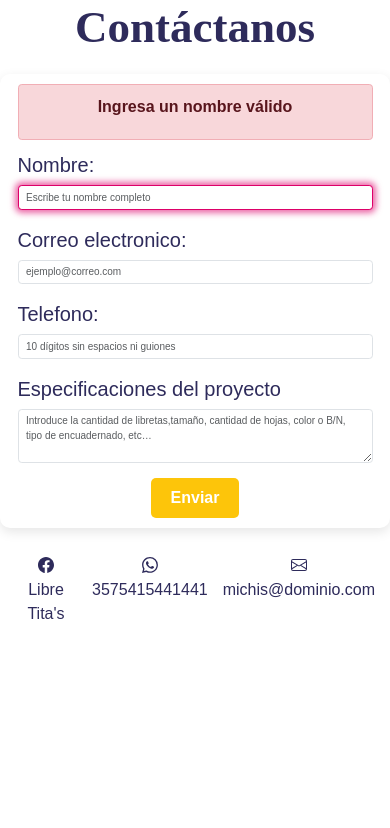
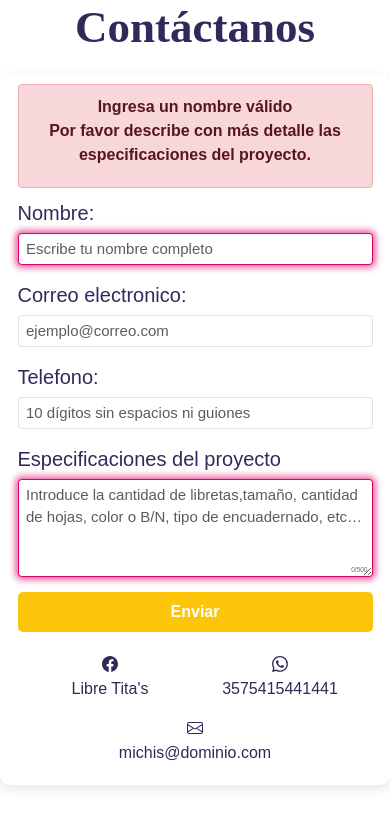
Before and after one commit to echdra94/PROYECTO-INTEGRADOR-E-COMMERCE-Libre-Tita-s-, a plain HTML site: page PáginaDeContacto.html in a window 390 px wide. Both pictures are taken after a click on the button "Enviar". Drawn offline with nearby package versions, Linux system fonts and the light colour scheme.

Commit message:
se agregan validaciones para campo especificaciones/mensaje

```diff
--- a/JS/validaciones.js
+++ b/JS/validaciones.js
@@ -2,7 +2,8 @@ const btnEnviar = document.getElementById("btnEnviar");
 const alertValidaciones = document.getElementById("alertValidaciones");
 const alertValidacionesTexto = document.getElementById("alertValidacionesTexto");
 const txtEmpresa = document.getElementById("txtEmpresa");
-
+const txtEspecificaciones = document.getElementById("Textarea1"); // Textarea de especificaciones del proyecto
+const contadorCaracteres = document.getElementById("contadorCaracteres"); // Texto que muestra el conteo de caracteres
 
 btnEnviar.addEventListener("click", function (event){
     event.preventDefault();
@@ -11,6 +12,9 @@ btnEnviar.addEventListener("click", function (event){
     alertValidaciones.style.display="none"; // Limpia el fondo de la alerta
     txtEmpresa.style.boxShadow= "none";
     txtEmpresa.style.border="";// limpia el borde rojo del campo name cuando hay alerta
+    txtEspecificaciones.style.border = ""; // Limpia el borde del campo especificaciones
+    txtEspecificaciones.style.boxShadow = ""; // Limpia sombraMargen rojo del campo especificaciones
+
 
     if (txtEmpresa.value.length<3){
         txtEmpresa.style.border="thin solid #DD0069";
@@ -20,9 +24,34 @@ btnEnviar.addEventListener("click", function (event){
         isValid = false;
     }
 
+    // para validar campo Especificaciones
+    const especificacionesTexto = txtEspecificaciones.value.trim(); // Quitamos espacios sobrantes
+
+    if (especificacionesTexto.length < 10 || especificacionesTexto.toLowerCase() === "idea") {
+        // Si tiene menos de 10 caracteres reales o menos de 10 palabras
+        txtEspecificaciones.style.border = "thin solid #DD0069";
+        txtEspecificaciones.style.boxShadow = "0 0 6px 3px rgba(221, 0, 107, 0.6)";
+        alertValidacionesTexto.innerHTML += "<strong>Por favor describe con más detalle las especificaciones del proyecto.</strong><br>";
+        alertValidaciones.style.display = "block";
+        isValid = false;
+    } else if (especificacionesTexto.length > 500) {
+        // Si el texto excede los 500 caracteres
+        txtEspecificaciones.style.border = "thin solid #DD0069";
+        txtEspecificaciones.style.boxShadow = "0 0 6px 3px rgba(221, 0, 107, 0.6)";
+        alertValidacionesTexto.innerHTML += "<strong>El texto no debe exceder los 500 caracteres.</strong><br>";
+        alertValidaciones.style.display = "block";
+        isValid = false;
+    }
+
      if(isValid){
         txtEmpresa.value="";// Limpia el valor de txtName
         txtEmpresa.focus(); // Coloca el cursor en la casilla txtName;
+        txtEspecificaciones.value = "";
      }
 }
 );
+
+txtEspecificaciones.addEventListener("input", function () {
+    let caracteresActuales = txtEspecificaciones.value.length; // Contar cuántos lleva
+    contadorCaracteres.innerText = `${caracteresActuales}/500`; // Actualizar el texto
+});
--- a/PáginaDeContacto.html
+++ b/PáginaDeContacto.html
@@ -36,11 +36,14 @@
         <input type="text" class="form-control" id="txtTelefono1" placeholder="10 dígitos sin espacios ni guiones">
       </div>
 
-      <div class="mb-3">
+      <div class="mb-3 position-relative"> <!-- newGRM //todo el bloque-->
         <label for="Textarea1" class="form-label">Especificaciones del proyecto</label>
-        <textarea placeholder="Introduce la cantidad de libretas,tamaño, cantidad de hojas, color o B/N, tipo de encuadernado, etc…" class="form-control" id="Textarea1" rows="3"></textarea>
+        <textarea class="form-control" id="Textarea1" rows="3" maxlength="500" placeholder="Introduce la cantidad de libretas,tamaño, cantidad de hojas, color o B/N, tipo de encuadernado, etc…"></textarea>
+        <span id="contadorCaracteres"
+        class="position-absolute end-0 bottom-0 me-2 mb-1 small text-info-emphasis">   <!-- newGRM /para cotador de caracteres-->
+          0/500
+          </span>
       </div>
-    </div>
 
     <div class="text-center">
     <button id="btnEnviar" class="btn btn-primary" type="button">Enviar</button>
--- a/css/contStyle.css
+++ b/css/contStyle.css
@@ -64,7 +64,7 @@ textarea,
 select {
   width: 100%;
   padding: 1rem;
-  font-size: 1.6rem;
+  font-size: 1.5rem !important;
   margin-bottom: 1.5rem;
   border: 1px solid #2e2b5b;
   border-radius: 0.5rem;
@@ -176,6 +176,28 @@ p {
   color: white;
 }
 
+#Textarea1 {
+  padding-bottom: 2rem; /* contador m */
+}
+
+#contadorCaracteres {
+  font-size: 1.25rem;
+  color:#6C6787 !important;
+  pointer-events: none;
+  z-index: 10;
+}
+
+@media (max-width: 576px) {
+  #contadorCaracteres {
+    font-size: 0.65rem;       /*pantallas chicas??? */
+    margin-right: 0.5rem;
+    margin-bottom: 0.25rem;
+  }
+
+  #Textarea1 {
+    padding-bottom: 2.5rem;   /*móvil */
+  }
+}
 
 /* Responsividad móvil */
 @media (max-width: 768px) {
@@ -197,7 +219,7 @@ p {
   }
 
   button.btn {
-
+    width: 100%;
     font-size: 1.6rem;
   }
 
```
